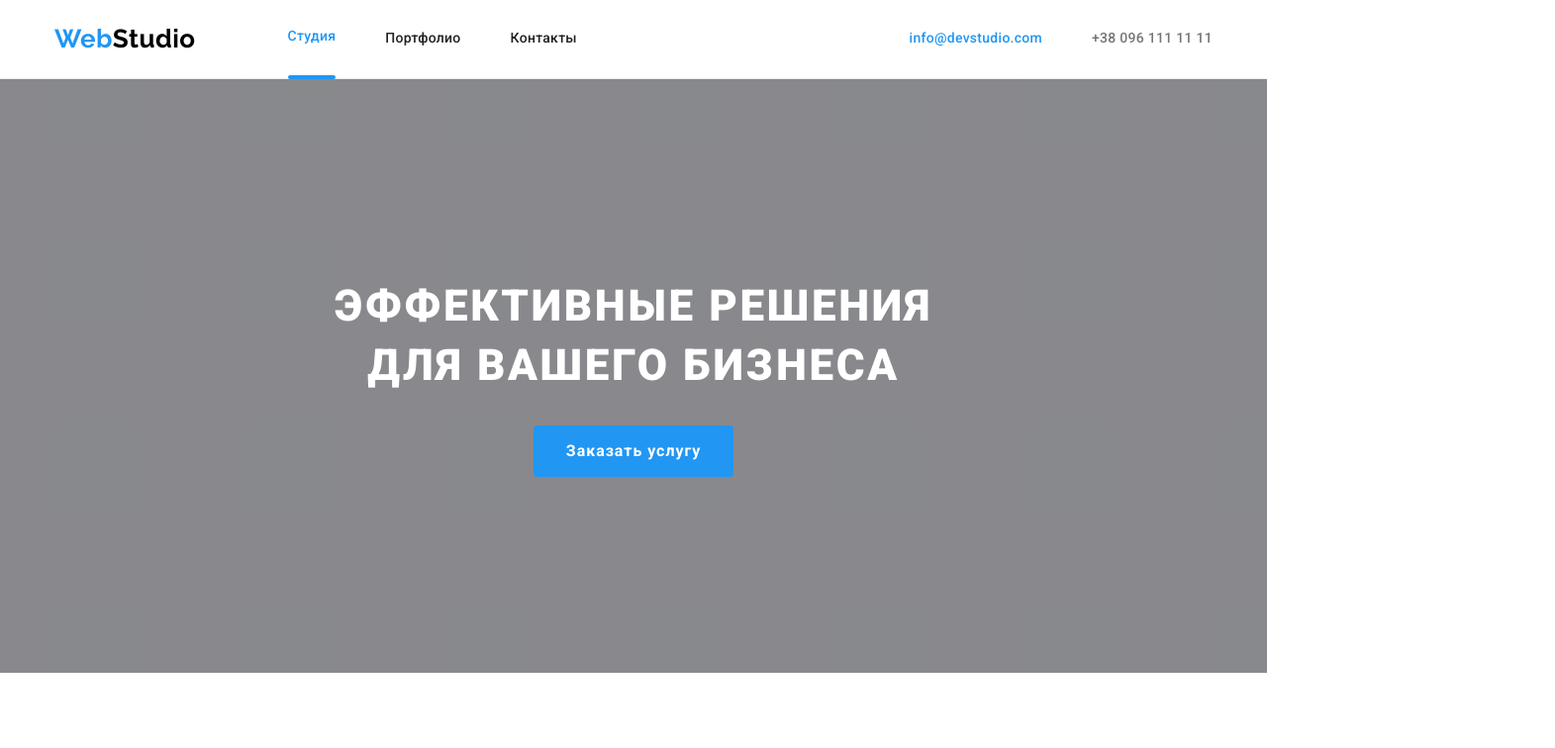
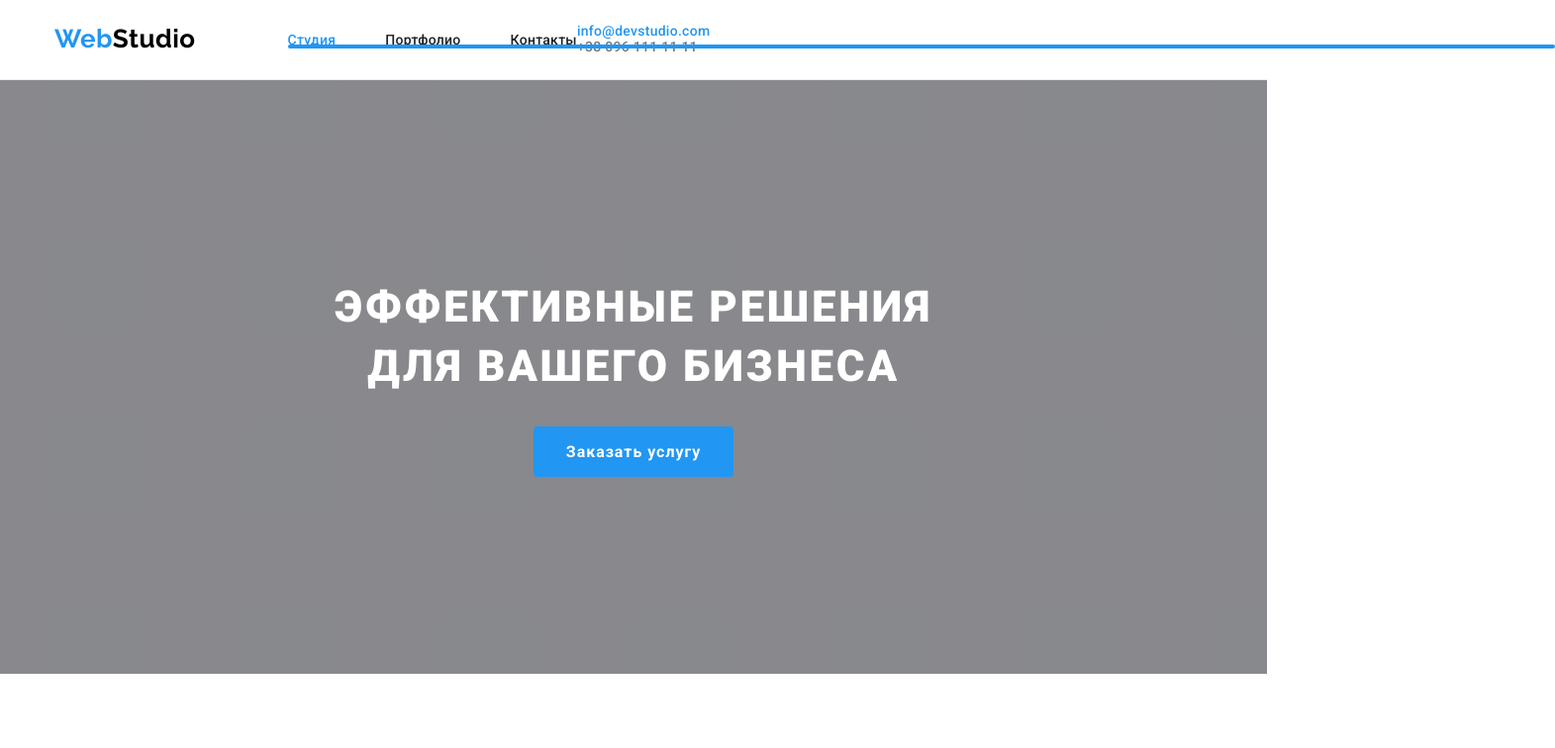
Before and after one commit to ViktoriiaTrostohon/homework_dummy, a plain HTML site: page index.html in a window 1280 px wide. In both pictures the pointer is over the link "Студия". Shown: the top 756 px of the page at 99% size, 1571 px wide, since content can reach past the window. Drawn offline with nearby package versions, Linux system fonts and the light colour scheme.

Commit message:
Unnecessary changes

```diff
--- a/css/styles.css
+++ b/css/styles.css
@@ -96,13 +96,26 @@ body {
 }
 
 .nav-item {
-  display: block;
+  /* position: relative; */
   color: var(--title-text-color);
   font-weight: 500;
   font-size: 14px;
   line-height: 1.14;
   letter-spacing: 0.02em;
   text-decoration: none;
+}
+
+.nav-item:hover::after,
+.nav-item:focus::after {
+  content: '';
+  display: block;
+  position: absolute;
+  top: 45px;
+  width: 100%;
+  height: 4px;
+  border-radius: 2px;
+  background-color: var(--accent-color);
+  cursor: pointer;
 }
 
 .nav-item:hover,
@@ -113,16 +126,21 @@ body {
   color: var(--accent-color);
 }
 
-.nav-item.current:hover::after,
-.nav-item.current:focus::after {
+/* .nav-item.current::after {
   display: block;
-  position: relative;
-  top: 31px;
+  /* position: relative; */
+/* position: absolute;
+  bottom: 31px;
   border-radius: 2px;
   content: '';
   max-width: 78px;
   height: 4px;
   background-color: var(--accent-color);
+} */
+*/
+
+/* .nav-item.current:hover::after,
+.nav-item.current:focus::after {
 }
 
 /* Header: contacts */
```
